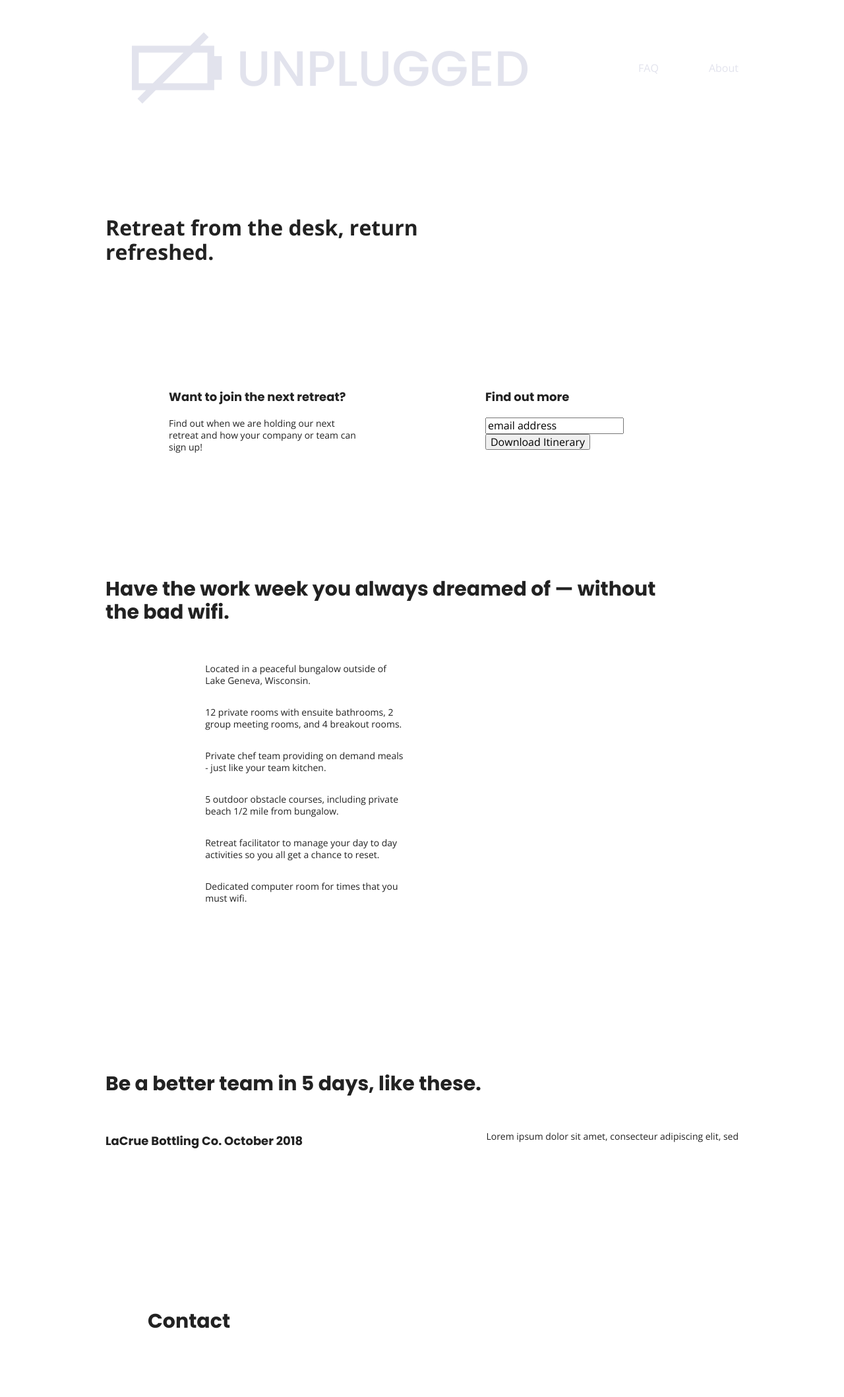
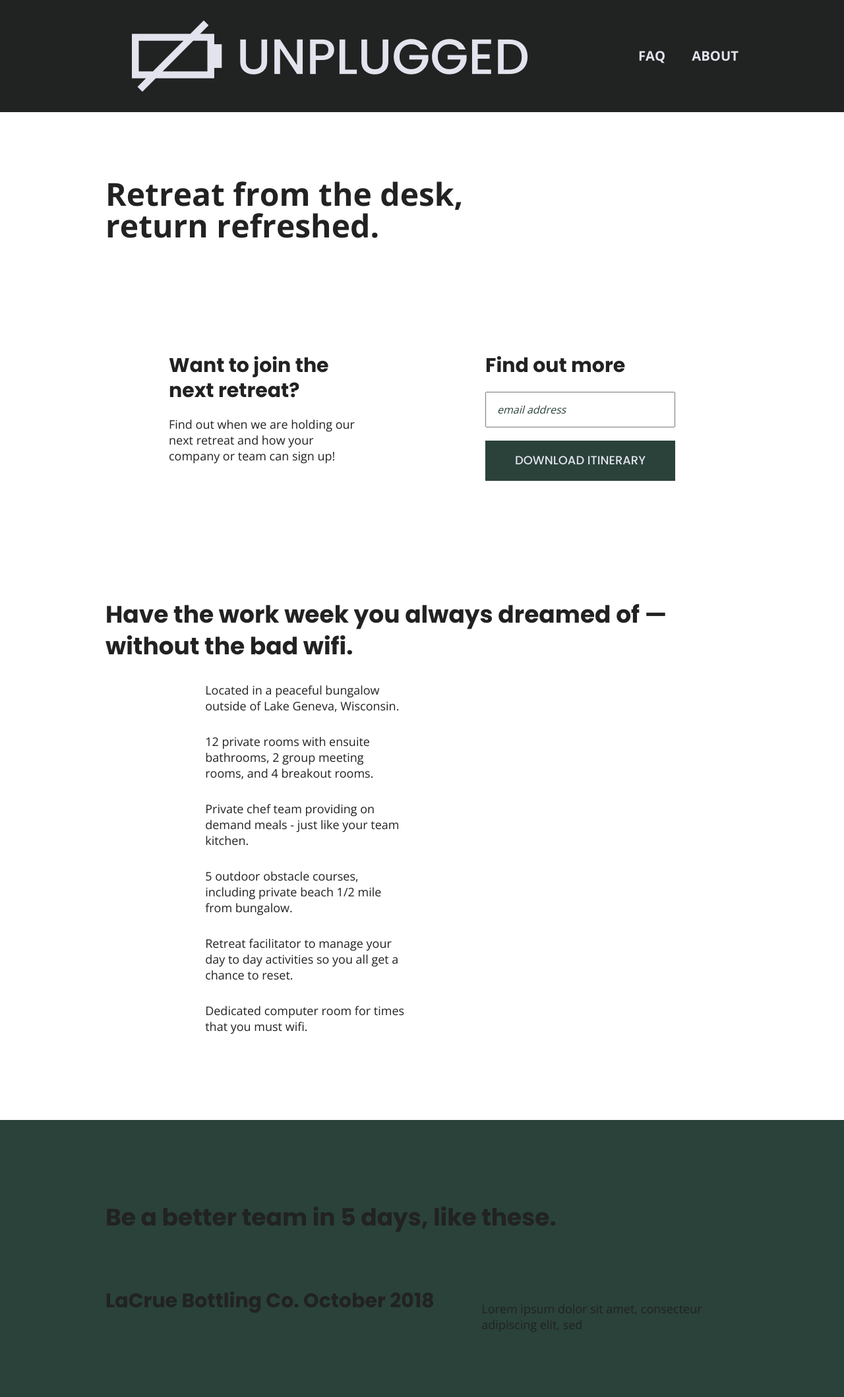
Before and after one commit to aeneashemphill/unplugged-retreat, a website built with Parcel: page index.html in a window 1280 px wide. Shown: the top 2118 px of the page at 66% size. Built offline with nearby package versions, Linux system fonts and the light colour scheme.

Commit message:
added remaining base styles

```diff
--- a/css/main.css
+++ b/css/main.css
@@ -149,6 +149,7 @@
   justify-content: center;
   align-items: center;
   flex-flow: row wrap;
+  background-color: #202322;
 }
 
 header {
@@ -159,6 +160,7 @@
   display: flex;
   justify-content: center;
   flex-flow: row wrap;
+  align-items: center;
   margin: 0;
 }
 
@@ -166,6 +168,7 @@
   width: 100%;
   height: 1px;
   margin: 10px 0 20px 0;
+  background: #3a3a3a;
 }
 
 header nav {
@@ -174,6 +177,9 @@
   align-items: center;
   flex-flow: row wrap;
   width: 60%;
+  font-size: 1.125em;
+  font-weight: 700;
+  text-transform: uppercase;
 }
 
 header nav ul {
@@ -182,8 +188,13 @@
   width: 100%;
 }
 
+header nav ul li {
+  font-size: 1.125em;
+}
+
 footer {
   flex-direction: column;
+  text-align: center;
 }
 
 footer p {
@@ -234,6 +245,32 @@
   flex-flow: row wrap;
 }
 
+aside .form {
+  margin-top: 30px;
+}
+
+input[type=text] {
+  box-sizing: border-box;
+  width: 100%;
+  color: #2a423a;
+  font-style: italic;
+  padding: 1em;
+}
+
+input[type=button] {
+  width: 100%;
+  padding: 20px 0;
+  margin-top: 20px;
+  background-color: #2a423a;
+  font-family: 'Poppins', Helvetica, Arial, sans-serif;
+  font-weight: 500;
+  font-size: 1.125em;
+  color: #e2e3ed;
+  border: none;
+  text-align: center;
+  text-transform: uppercase;
+}
+
 /* Features */
 
 .features {
@@ -268,10 +305,12 @@
   display: flex;
   justify-content: center;
   flex-flow: row wrap;
+  background-color: #2a423a;
 }
 
 .reviews h2 {
   margin-bottom: 40px;
+  line-height: 1;
 }
 
 .reviews h3 {
@@ -286,6 +325,7 @@
   justify-content: center;
   align-items: center;
   flex-flow: row wrap;
+  background-color: #527158;
 }
 
 .contact-section {
@@ -293,6 +333,7 @@
   justify-content: center;
   align-items: center;
   flex-flow: row wrap;
+  background-color: #2a423a;
 }
 
 .contact-content p {
@@ -306,6 +347,7 @@
   justify-content: center;
   align-items: center;
   flex-flow: row wrap;
+  background-color: #527158;
 }
 
 .faq .content-wrapper {
@@ -314,6 +356,19 @@
   justify-content: center;
   align-items: center;
   flex-flow: row wrap;
+}
+
+.faq h2 {
+  margin-bottom: 40px;
+  line-height: 1;
+}
+
+.faq-content {
+  margin-bottom: 50px;
+}
+
+.faq-content h4 {
+  line-height: 1.333;
 }
 
 /* ==========================================================================
@@ -411,6 +466,18 @@
     margin: 100px 0;
   }
 
+  h2 {
+    font-size: 2.25em;
+    line-height: 1.333;
+  }
+
+  h3 {
+      font-size: 1.5em;
+      line-height: 1.25;
+  }
+
+  /* Header */
+
   header {
     justify-content: space-around;
     padding: 33px 0
@@ -433,6 +500,16 @@
     display: none;
   }
 
+  /* Hero Area */
+
+  .hero-area h1 {
+    font-size: 3em;
+    line-height: 1;
+    margin: 0;
+  }
+
+  /* Aside */
+
   aside .content-wrapper {
     margin: 50px 0;
     display: flex;
@@ -443,6 +520,10 @@
   aside .content-wrapper .form-description, aside .content-wrapper .form {
     width: 40%;
     margin: 0;
+  }
+
+  .features h2 {
+    margin-bottom: 20px;
   }
 
   .features article {
@@ -457,28 +538,51 @@
     width: 50%;
   }
 
+  /* Reviews */
+
   .reviews article {
     display: flex;
     justify-content: space-between;
+  }
+
+  .reviews h2 {
+    width: 85%;
   }
 
   .reviews article div {
     width: 49%;
   }
 
+  .reviews h3 {
+    width: 75%;
+    margin: 0;
+  }
+
+  /* Footer */
+
   footer .content-wrapper {
     width: 65%;
     margin: 100px 0;
   }
 
-  .footer-content {
+  footer .footer-content {
     display: flex;
     justify-content: space-between;
     align-items: center;
+    flex-direction: row;
   }
 
   .footer .contact {
     margin-bottom: 0;
+  }
+
+  footer h4 {
+    font-size: 1.5em;
+    margin-bottom: 40px;
+  }
+
+  footer p {
+    line-height: 1.285;
   }
 
   footer.copyright {
@@ -509,6 +613,10 @@
     align-items: flex-start;
   }
 
+  .contact-content h4 {
+    font-size: 1.5em;
+  }
+
   /* FAQ PAGE */
 
   .faq .content-wrapper {
@@ -522,18 +630,46 @@
   .faq h2 {
     width: 100%;
   }
+
+  .faq h4, .faq p {
+    font-size: .875em;
+    line-height: 1.125;
+  }
 }
 
 
 @media only screen and (min-width: 1200px) {
   /* desktop */
+
+  header {
+    padding: 15px 0;
+  }
+
   .content-wrapper {
     max-width: 960px;
   }
 
+  h2 {
+    font-size: 2.25em;
+  }
+
+  h3,
+  h4 {
+      font-size: 1.875em;
+  }
+
+  p {
+      font-size: 1.125em;
+      line-height: 1.333;
+  }
+
+  /* Hero Area */
+
   .hero-area h1 {
     width: 60%;
   }
+
+  /* Aside */
 
   aside .content-wrapper {
     justify-content: space-around;
@@ -543,6 +679,12 @@
     width: 30%;
   }
 
+  .form-description p {
+    font-size: 1.125em;
+  }
+
+  /* Features */
+
   .features h2 {
     width: 90%;
   }
@@ -551,20 +693,41 @@
     flex-basis: 33%;
   }
 
+  /* Reviews */
+
+  .reviews h2 {
+    padding-bottom: 50px;
+  }
+
   .reviews article div {
     width: 42%;
+  }
+
+  footer h4 {
+    font-size: 1.875em;
   }
 
   /* ABOUT PAGE */
 
   .mission h2, .contact-section .content-wrapper h2 {
     width: 95%;
+    font-size: 3em;
+  }
+
+  .contact-content h4 {
+    font-size: 1.875em;
   }
 
   /* FAQ PAGE */
 
   .faq h2 {
     width: 100%;
+    font-size: 3em;
+  }
+
+  .faq h4, .faq p {
+    font-size: 1.125em;
+    line-height: 1;
   }
 
 }
```
